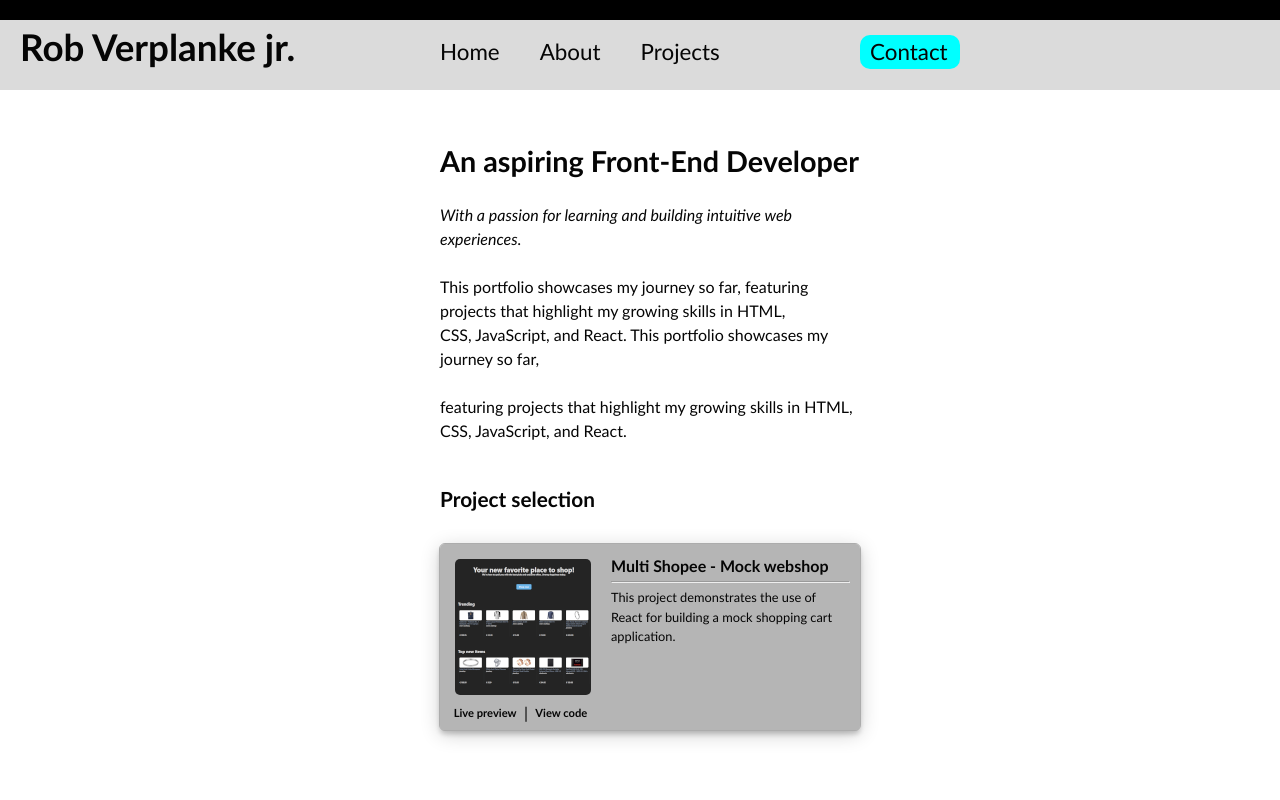
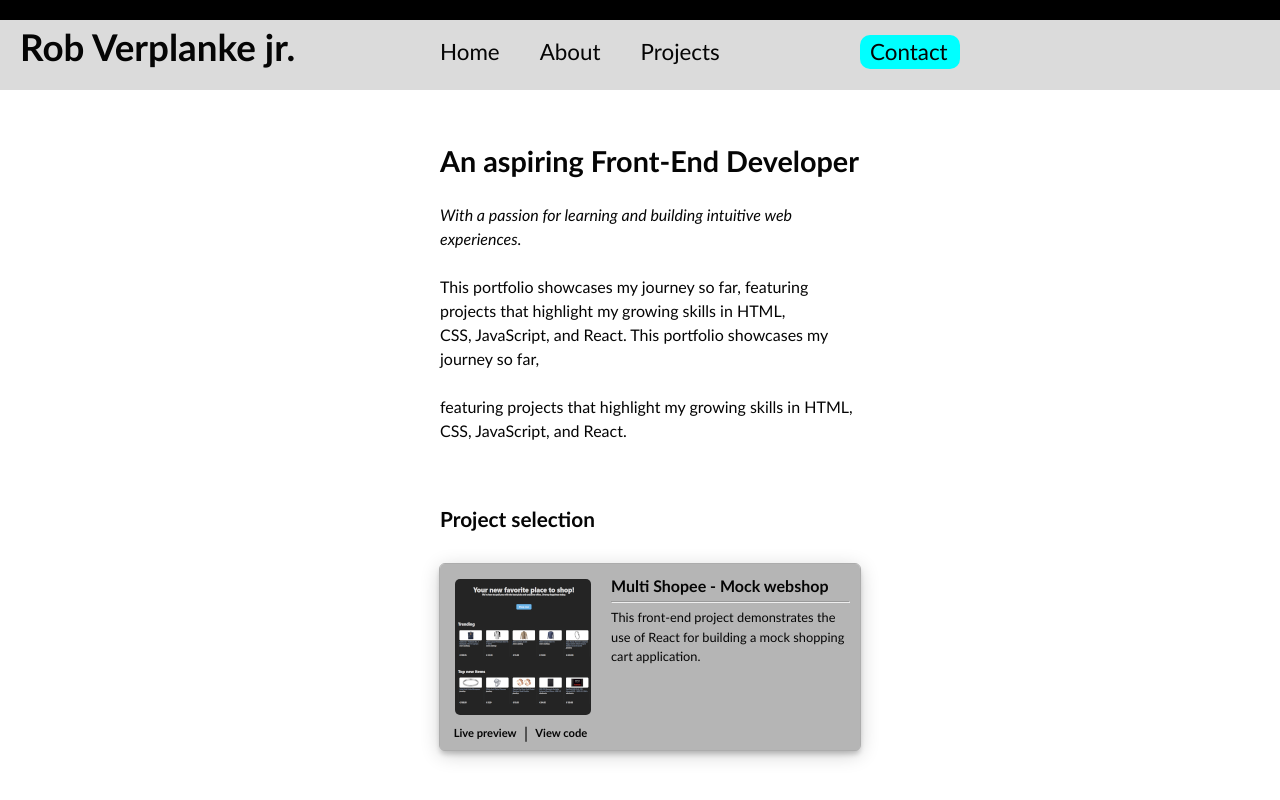
Before and after one commit to RobVerplanke/portfolio, a React (Vite) app: page / in a window 1280 px wide. Built offline with nearby package versions, Linux system fonts and the light colour scheme.

Commit message:
fix: typo's and layout

```diff
--- a/src/context/DataContext.jsx
+++ b/src/context/DataContext.jsx
@@ -9,7 +9,7 @@ const DataContext = createContext();
 
 export function DataProvider({ children }) {
   // Provide projects to components that need to render 'Project selection' content
-  const [selectedProjects, selsectedPprojects] = useState(getAllProjects());
+  const [selectedProjects, setSelectedProjects] = useState(getAllProjects());
 
   return (
     <DataContext.Provider value={{ selectedProjects }}>
--- a/src/data/projects.js
+++ b/src/data/projects.js
@@ -4,7 +4,7 @@ export default function getAllProjects() {
       id: 1,
       title: 'Multi Shopee - Mock webshop',
       description:
-        'This project demonstrates the use of React for building a mock shopping cart application.',
+        'This front-end project demonstrates the use of React for building a mock shopping cart application.',
       image: '../assets/shopping-cart-small.png',
       liveLink: 'https://lovely-vacherin-d4496c.netlify.app/',
       codeLink: 'https://github.com/RobVerplanke/project-shopping-cart',
--- a/src/styles/index.css
+++ b/src/styles/index.css
@@ -92,7 +92,7 @@ h2 {
 }
 
 h3 {
-  padding-top: 40px;
+  padding-top: 60px;
   font-size: 1.3em;
 }
 
```
